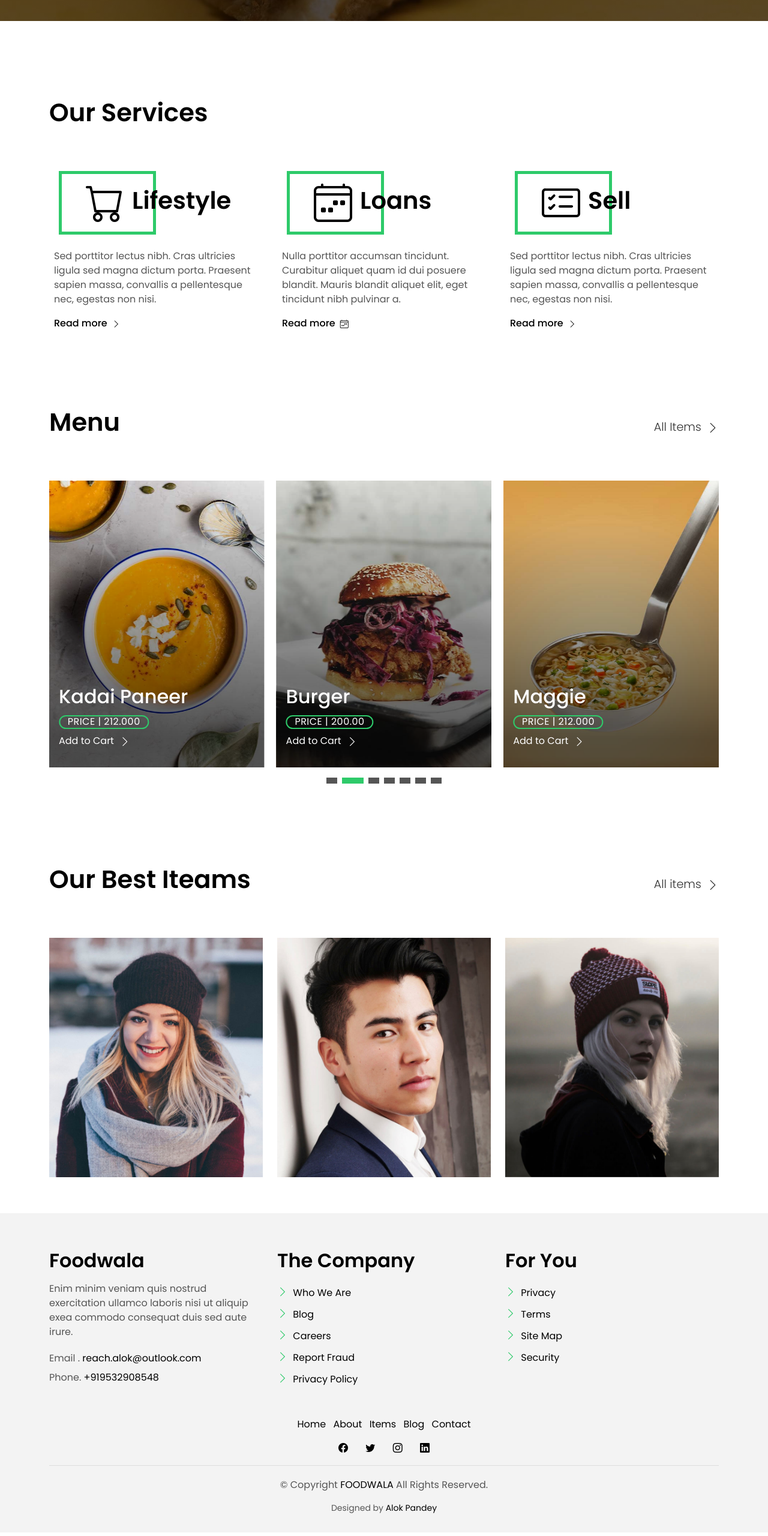
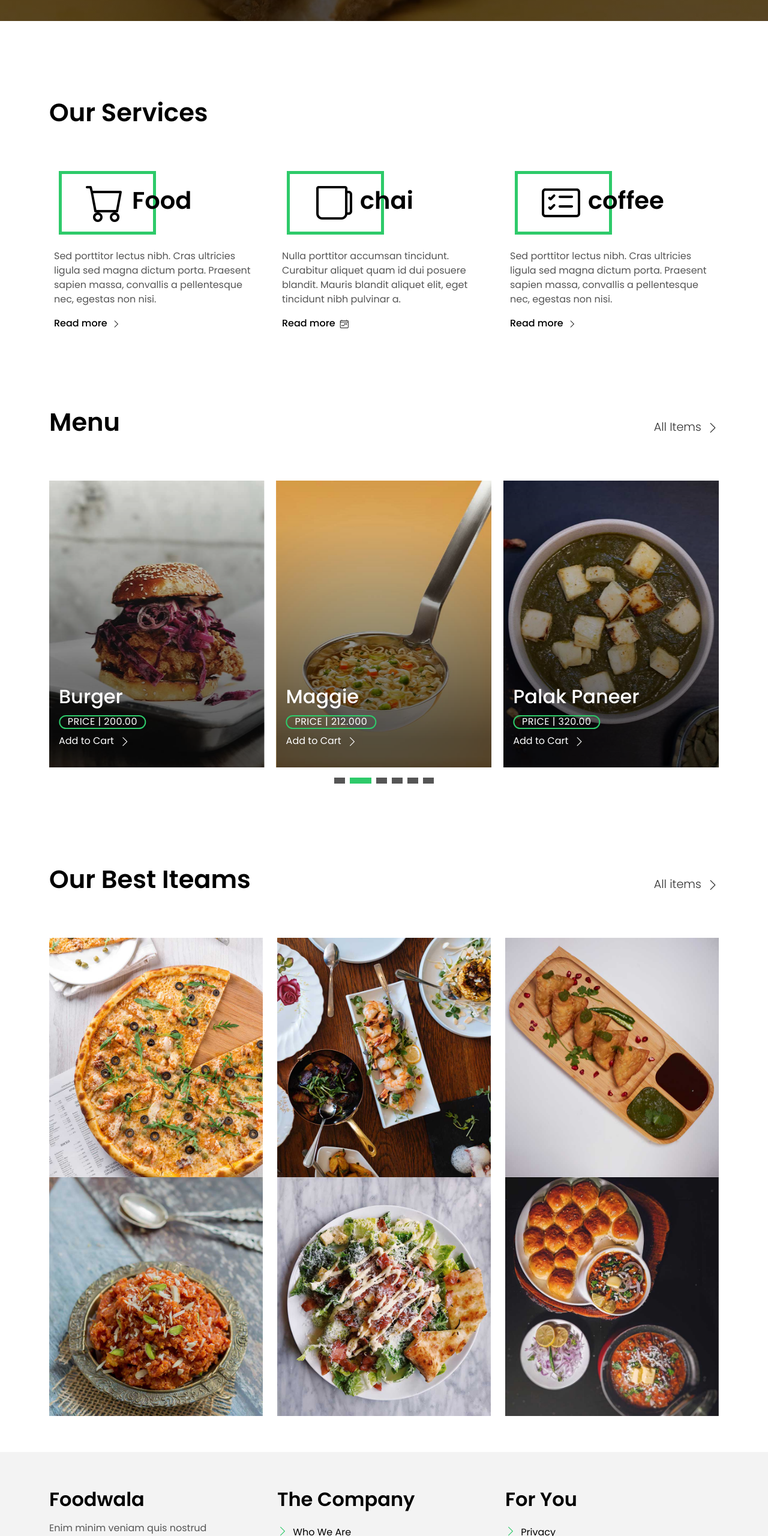
Before and after one commit to alokpandey11/foodordering, a plain HTML site: page index.html in a window 1280 px wide. Shown: the part 789-3349 px from the top of the page at 60% size. Drawn offline with Linux system fonts and the light colour scheme.

Commit message:
added images

```diff
--- a/index.html
+++ b/index.html
@@ -302,7 +302,7 @@
                   <span class="bi bi-cart"></span>
                 </div>
                 <div class="card-title-c align-self-center">
-                  <h2 class="title-c">Lifestyle</h2>
+                  <h2 class="title-c">Food</h2>
                 </div>
               </div>
               <div class="card-body-c">
@@ -323,10 +323,10 @@
             <div class="card-box-c foo">
               <div class="card-header-c d-flex">
                 <div class="card-box-ico">
-                  <span class="bi bi-calendar4-week"></span>
+                  <span class="bi bi bi-cup"></span>
                 </div>
                 <div class="card-title-c align-self-center">
-                  <h2 class="title-c">Loans</h2>
+                  <h2 class="title-c">chai</h2>
                 </div>
               </div>
               <div class="card-body-c">
@@ -350,7 +350,7 @@
                   <span class="bi bi-card-checklist"></span>
                 </div>
                 <div class="card-title-c align-self-center">
-                  <h2 class="title-c">Sell</h2>
+                  <h2 class="title-c">coffee</h2>
                 </div>
               </div>
               <div class="card-body-c">
@@ -392,53 +392,7 @@
         <div id="property-carousel" class="swiper-container">
           <div class="swiper-wrapper">
 
-            <div class="carousel-item-b swiper-slide">
-              <div class="card-box-a card-shadow">
-                <div class="img-box-a">
-                  <img src="assets/img/1.jpg" alt="" class="img-a img-fluid">
-                </div>
-                <div class="card-overlay">
-                  <div class="card-overlay-a-content">
-                    <div class="card-header-a">
-                      <h2 class="card-title-a">
-                        <a href="property-single.html">Kadai Paneer
-                          <br /> </a>
-                      </h2>
-                    </div>
-                    <div class="card-body-a">
-                      <div class="price-box d-flex">
-                        <span class="price-a">Price |  212.000</span>
-                      </div>
-                      <a href="#" class="link-a">Add to Cart
-                        <span class="bi bi-chevron-right"></span>
-                      </a>
-                    </div>
-                    <!-- <div class="card-footer-a">
-                      <ul class="card-info d-flex justify-content-around">
-                        <li>
-                          <h4 class="card-info-title">Area</h4>
-                          <span>340m
-                            <sup>2</sup>
-                          </span>
-                        </li>
-                        <li>
-                          <h4 class="card-info-title">Beds</h4>
-                          <span>2</span>
-                        </li>
-                        <li>
-                          <h4 class="card-info-title">Baths</h4>
-                          <span>4</span>
-                        </li>
-                        <li>
-                          <h4 class="card-info-title">Garages</h4>
-                          <span>1</span>
-                        </li>
-                      </ul>
-                    </div> -->
-                  </div>
-                </div>
-              </div>
-            </div><!-- End carousel item -->
+
 
             <div class="carousel-item-b swiper-slide">
               <div class="card-box-a card-shadow">
@@ -739,7 +693,7 @@
                 <h2 class="title-a">Our Best Iteams</h2>
               </div>
               <div class="title-link">
-                <a href="agents-grid.html">All items
+                <a href=" ">All items
                   <span class="bi bi-chevron-right"></span>
                 </a>
               </div>
@@ -750,9 +704,9 @@
           <div class="col-md-4">
             <div class="card-box-d">
               <div class="card-img-d">
-                <img src="assets/img/agent-4.jpg" alt="" class="img-d img-fluid">
+                <img src="assets/img/u4.jpg" alt="" class="img-d img-fluid">
               </div>
-              <div class="card-overlay card-overlay-hover">
+              <!-- <div class="card-overlay card-overlay-hover">
                 <div class="card-header-d">
                   <div class="card-title-d align-self-center">
                     <h3 class="title-d">
@@ -800,20 +754,20 @@
                     </ul>
                   </div>
                 </div>
-              </div>
+              </div> -->
             </div>
           </div>
           <div class="col-md-4">
             <div class="card-box-d">
               <div class="card-img-d">
-                <img src="assets/img/agent-1.jpg" alt="" class="img-d img-fluid">
+                <img src="assets/img/u6.jpg" alt="" class="img-d img-fluid">
               </div>
-              <div class="card-overlay card-overlay-hover">
+              <!-- <div class="card-overlay card-overlay-hover">
                 <div class="card-header-d">
                   <div class="card-title-d align-self-center">
                     <h3 class="title-d">
-                      <a href="agent-single.html" class="link-two">Stiven Spilver
-                        <br> Darw</a>
+                      <a href="agent-single.html" class="link-two">Paneer Pakoda
+                        <br> Escala</a>
                     </h3>
                   </div>
                 </div>
@@ -856,20 +810,20 @@
                     </ul>
                   </div>
                 </div>
-              </div>
+              </div> -->
             </div>
           </div>
           <div class="col-md-4">
             <div class="card-box-d">
               <div class="card-img-d">
-                <img src="assets/img/agent-5.jpg" alt="" class="img-d img-fluid">
+                <img src="assets/img/u3.jpg" alt="" class="img-d img-fluid">
               </div>
-              <div class="card-overlay card-overlay-hover">
+              <!-- <div class="card-overlay card-overlay-hover">
                 <div class="card-header-d">
                   <div class="card-title-d align-self-center">
                     <h3 class="title-d">
-                      <a href="agent-single.html" class="link-two">Emma Toledo
-                        <br> Cascada</a>
+                      <a href="agent-single.html" class="link-two">Paneer Pakoda
+                        <br> Escala</a>
                     </h3>
                   </div>
                 </div>
@@ -912,9 +866,178 @@
                     </ul>
                   </div>
                 </div>
-              </div>
+              </div> -->
             </div>
           </div>
+          <div class="col-md-4">
+            <div class="card-box-d">
+              <div class="card-img-d">
+                <img src="assets/img/u1.jpg" alt="" class="img-d img-fluid">
+              </div>
+              <!-- <div class="card-overlay card-overlay-hover">
+                <div class="card-header-d">
+                  <div class="card-title-d align-self-center">
+                    <h3 class="title-d">
+                      <a href="agent-single.html" class="link-two">Paneer Pakoda
+                        <br> Escala</a>
+                    </h3>
+                  </div>
+                </div>
+                <div class="card-body-d">
+                  <p class="content-d color-text-a">
+                    Sed porttitor lectus nibh, Cras ultricies ligula sed magna dictum porta two.
+                  </p>
+                  <div class="info-agents color-a">
+                    <p>
+                      <strong>Phone: </strong> +54 356 945234
+                    </p>
+                    <p>
+                      <strong>Email: </strong> agents@example.com
+                    </p>
+                  </div>
+                </div>
+                <div class="card-footer-d">
+                  <div class="socials-footer d-flex justify-content-center">
+                    <ul class="list-inline">
+                      <li class="list-inline-item">
+                        <a href="#" class="link-one">
+                          <i class="bi bi-facebook" aria-hidden="true"></i>
+                        </a>
+                      </li>
+                      <li class="list-inline-item">
+                        <a href="#" class="link-one">
+                          <i class="bi bi-twitter" aria-hidden="true"></i>
+                        </a>
+                      </li>
+                      <li class="list-inline-item">
+                        <a href="#" class="link-one">
+                          <i class="bi bi-instagram" aria-hidden="true"></i>
+                        </a>
+                      </li>
+                      <li class="list-inline-item">
+                        <a href="#" class="link-one">
+                          <i class="bi bi-linkedin" aria-hidden="true"></i>
+                        </a>
+                      </li>
+                    </ul>
+                  </div>
+                </div>
+              </div> -->
+            </div>
+          </div>
+          <div class="col-md-4">
+            <div class="card-box-d">
+              <div class="card-img-d">
+                <img src="assets/img/u5.jpg" alt="" class="img-d img-fluid">
+              </div>
+              <!-- <div class="card-overlay card-overlay-hover">
+                <div class="card-header-d">
+                  <div class="card-title-d align-self-center">
+                    <h3 class="title-d">
+                      <a href="agent-single.html" class="link-two">Paneer Pakoda
+                        <br> Escala</a>
+                    </h3>
+                  </div>
+                </div>
+                <div class="card-body-d">
+                  <p class="content-d color-text-a">
+                    Sed porttitor lectus nibh, Cras ultricies ligula sed magna dictum porta two.
+                  </p>
+                  <div class="info-agents color-a">
+                    <p>
+                      <strong>Phone: </strong> +54 356 945234
+                    </p>
+                    <p>
+                      <strong>Email: </strong> agents@example.com
+                    </p>
+                  </div>
+                </div>
+                <div class="card-footer-d">
+                  <div class="socials-footer d-flex justify-content-center">
+                    <ul class="list-inline">
+                      <li class="list-inline-item">
+                        <a href="#" class="link-one">
+                          <i class="bi bi-facebook" aria-hidden="true"></i>
+                        </a>
+                      </li>
+                      <li class="list-inline-item">
+                        <a href="#" class="link-one">
+                          <i class="bi bi-twitter" aria-hidden="true"></i>
+                        </a>
+                      </li>
+                      <li class="list-inline-item">
+                        <a href="#" class="link-one">
+                          <i class="bi bi-instagram" aria-hidden="true"></i>
+                        </a>
+                      </li>
+                      <li class="list-inline-item">
+                        <a href="#" class="link-one">
+                          <i class="bi bi-linkedin" aria-hidden="true"></i>
+                        </a>
+                      </li>
+                    </ul>
+                  </div>
+                </div>
+              </div> -->
+            </div>
+          </div>
+          <div class="col-md-4">
+            <div class="card-box-d">
+              <div class="card-img-d">
+                <img src="assets/img/u2.jpg" alt="" class="img-d img-fluid">
+              </div>
+              <!-- <div class="card-overlay card-overlay-hover">
+                <div class="card-header-d">
+                  <div class="card-title-d align-self-center">
+                    <h3 class="title-d">
+                      <a href="agent-single.html" class="link-two">Paneer Pakoda
+                        <br> Escala</a>
+                    </h3>
+                  </div>
+                </div>
+                <div class="card-body-d">
+                  <p class="content-d color-text-a">
+                    Sed porttitor lectus nibh, Cras ultricies ligula sed magna dictum porta two.
+                  </p>
+                  <div class="info-agents color-a">
+                    <p>
+                      <strong>Phone: </strong> +54 356 945234
+                    </p>
+                    <p>
+                      <strong>Email: </strong> agents@example.com
+                    </p>
+                  </div>
+                </div>
+                <div class="card-footer-d">
+                  <div class="socials-footer d-flex justify-content-center">
+                    <ul class="list-inline">
+                      <li class="list-inline-item">
+                        <a href="#" class="link-one">
+                          <i class="bi bi-facebook" aria-hidden="true"></i>
+                        </a>
+                      </li>
+                      <li class="list-inline-item">
+                        <a href="#" class="link-one">
+                          <i class="bi bi-twitter" aria-hidden="true"></i>
+                        </a>
+                      </li>
+                      <li class="list-inline-item">
+                        <a href="#" class="link-one">
+                          <i class="bi bi-instagram" aria-hidden="true"></i>
+                        </a>
+                      </li>
+                      <li class="list-inline-item">
+                        <a href="#" class="link-one">
+                          <i class="bi bi-linkedin" aria-hidden="true"></i>
+                        </a>
+                      </li>
+                    </ul>
+                  </div>
+                </div>
+              </div> -->
+            </div>
+          </div>
+
         </div>
       </div>
     </section><!-- End Agents Section -->
```
Also changed, not shown: assets/img/agent-1.jpg (deleted), assets/img/agent-2.jpg (deleted), assets/img/agent-3.jpg (deleted), assets/img/agent-4.jpg (deleted), assets/img/agent-5.jpg (deleted), assets/img/agent-6.jpg (deleted), assets/img/agent-7.jpg (deleted), assets/img/u1.jpg (added), assets/img/u2.jpg (added), assets/img/u3.jpg (added), assets/img/u4.jpg (added), assets/img/u5.jpg (added), assets/img/u6.jpg (added).
